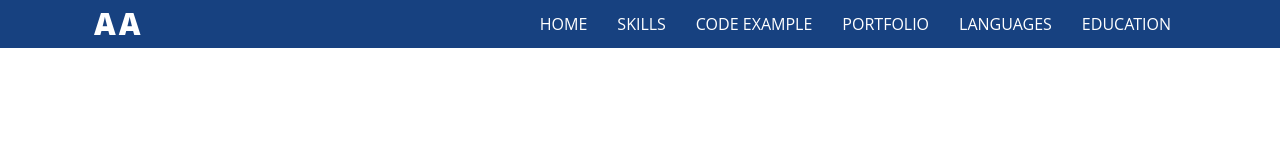
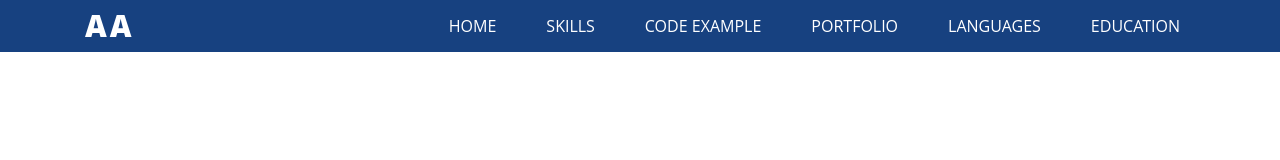
Before and after one commit to Aktilekko/portfolio, a plain HTML site: page index.html in a window 1280 px wide. Drawn offline with Linux system fonts and the light colour scheme; a web font is replaced by a local one.

Commit message:
Add header

```diff
--- a/css/style.css
+++ b/css/style.css
@@ -37,7 +37,7 @@ body {
 }
 
 .header-nav {
-  padding: 9px;
+  padding: 11px 0;
   display: flex;
   justify-content: space-between;
   align-items: center;
@@ -58,16 +58,20 @@ body {
 }
 
 .header-menu {
+  width: 78%;
   display: flex;
-  margin: 0%;
+  flex-wrap: wrap;
+  justify-content: flex-end;
+  gap: 20px;
+  margin: 0;
   padding: 0;
   list-style: none;
 }
 
 .header-menu-link {
+  padding: 15px;
   font-size: 16px;
   line-height: 16px;
-  padding: 15px;
   text-transform: uppercase;
   transition: background-color 0.4s;
 }
```
